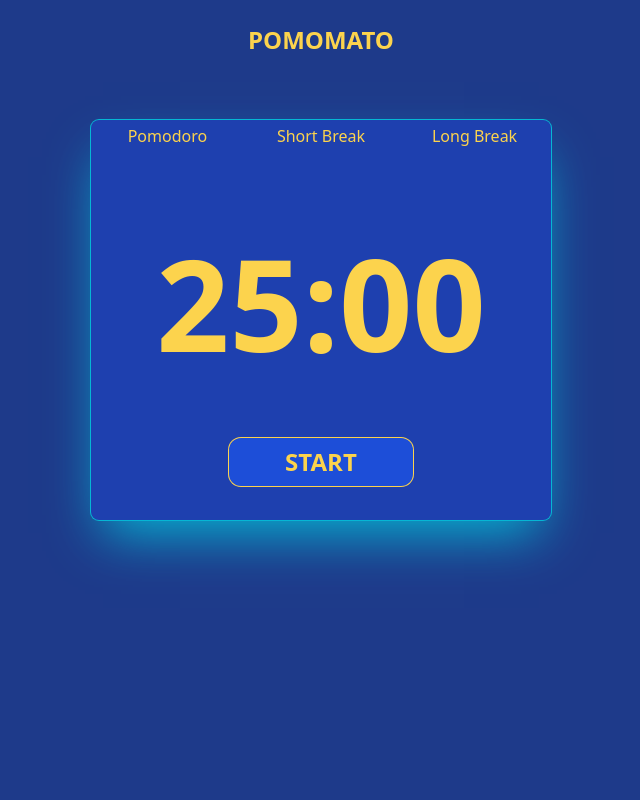
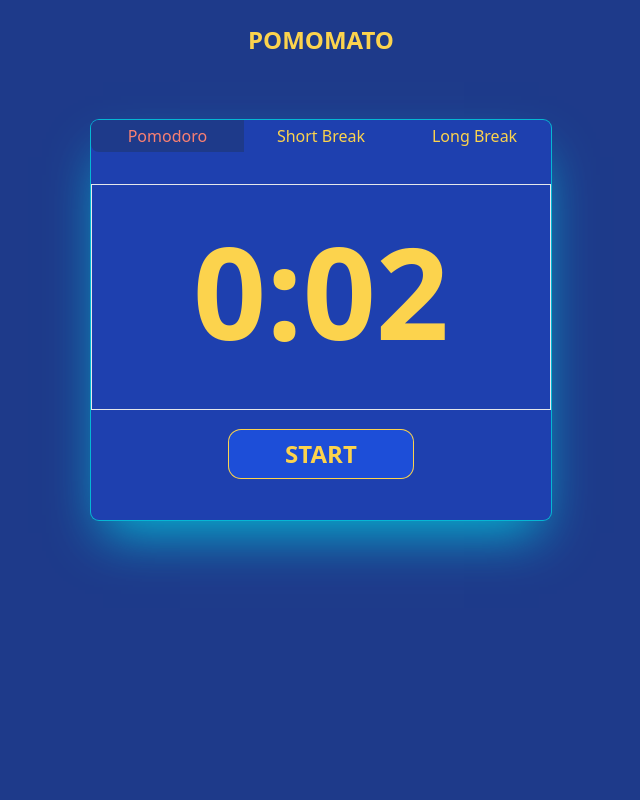
Before and after one commit to XnoahR/Pomodoro, a plain HTML site: page index.html in a window 1280 px wide. Both pictures are taken after a click on the button "START". Shown: the top 800 px of the page, without its empty margins (319-959 px from the left). Drawn offline with nearby package versions, Linux system fonts and the light colour scheme.

Commit message:
Minutes work properly, need change session

```diff
--- a/index.html
+++ b/index.html
@@ -6,6 +6,7 @@
     <meta name="viewport" content="width=device-width, initial-scale=1.0">
     <title>Document</title>
     <script src="https://cdn.tailwindcss.com"></script>
+    <link rel="stylesheet" href="style.css">
 </head>
 
 <body class="bg-blue-900 text-amber-300">
@@ -13,30 +14,30 @@
         <h1 class="mt-6 mb-16 text-2xl uppercase font-bold text-center">Pomomato</h1>
         <div class="w-3/5 h-1/2 mx-auto  bg-blue-800 shadow-2xl rounded-lg ring-1 ring-cyan-500 shadow-cyan-500 pb-6">
             <nav class="w-full mx-auto flex justify-between ">
-                <a href="#"
-                    class="text-center w-1/3 py-1 hover:bg-blue-700 transition-all duration-200 ease-in">Pomodoro</a>
-                <a href="#" class="text-center w-1/3 py-1 hover:bg-blue-700 transition-all duration-200 ease-in">Short
-                    Break</a>
-                <a href="#" class="text-center w-1/3 py-1 hover:bg-blue-700 transition-all duration-200 ease-in">Long
-                    Break</a>
+                <button id="pomodoro-session"
+                    class="text-center w-1/3 py-1 rounded-l-lg hover:bg-blue-700 transition-all duration-200 ease-in">Pomodoro</button>
+                <button id="short-break-session"
+                    class="text-center w-1/3 py-1  hover:bg-blue-700 transition-all duration-200 ease-in">Short
+                    Break</button>
+                <button id="long-break-session"
+                    class="text-center w-1/3 py-1  hover:bg-blue-700 transition-all duration-200 ease-in">Long
+                    Break</button>
             </nav>
-            <div class="w-full h-3/5 mt-12  flex flex-col justify-center ">
-                <p class="text-9xl mb-5 font-semibold text-center ">25:00</p>
+            <div
+                class="w-full h-3/5 mt-8 pb-3  flex border items-center justify-center text-9xl mb-5 font-semibold text-center">
+                <span id="minute">25</span>
+                <span>:</span>
+                <span id="second">00</span>
             </div>
             <div class=" w-full h-12 mt-3 flex justify-center">
-                <button class="w-2/5 h-full text-2xl uppercase font-semibold rounded-xl ring-1 ring-amber-300 bg-blue-700 hover:bg-blue-600 transition-all duration-200 ease-in ">Start
+                <button id="start"
+                    class="w-2/5 h-full text-2xl uppercase font-semibold rounded-xl ring-1 ring-amber-300 bg-blue-700 hover:bg-blue-600 transition-all duration-200 ease-in ">Start
                 </button>
             </div>
         </div>
 
     </section>
-
-    <svg width="150" height="150">
-        <circle cx="50" cy="60" r="40" stroke="green" stroke-width="4" fill="yellow">
-    </svg>
-    <svg class="w-36 h-36 bg-slate-50 ">
-        <rect class="w-16 h-16 fill-red-500" x="40" y="40">
-    </svg>
+    <script src="script.js"></script>
 </body>
 
 </html>
--- a/script.js
+++ b/script.js
@@ -0,0 +1,50 @@
+var pomodoro = 1;
+var shortBreak = 5;
+var longBreak = 15;
+
+var totalSession = 4;
+
+isWork = true;
+const pomodoroSession = document.getElementById("pomodoro-session");
+const shortBreakSession = document.getElementById("short-break-session");
+const longBreakSession = document.getElementById("long-break-session");
+const startButton = document.getElementById("start");
+
+let seconds = "00";
+
+window.onload = () => {
+    document.getElementById("minute").innerHTML = pomodoro;
+    document.getElementById("second").innerHTML = seconds;
+
+    isWork = true;
+    pomodoroSession.classList.add("activate");
+    shortBreakSession.classList.remove("activate");
+    longBreakSession.classList.remove("activate");
+    }
+
+    let timeFunction;
+
+    startButton.addEventListener("click", () => {
+        let seconds = "3";
+        let pomodoroTime = pomodoro - 1;
+
+        timeFunction = setInterval(function () {
+            document.getElementById("minute").innerHTML = pomodoroTime;
+            document.getElementById("second").innerHTML = seconds;
+
+            seconds--;
+            if (seconds < 10) {
+                seconds = "0" + seconds;
+            }
+            if(pomodoroTime == 0 && seconds == 0){
+                clearInterval(timeFunction);
+            }
+            if (seconds == 0) {
+                pomodoroTime--;
+                if (pomodoroTime < 10 && pomodoroTime >= 0) {
+                    pomodoroTime = "0" + pomodoroTime;
+                }
+                seconds = "59";
+            }
+        }, 1000);
+    });
--- a/style.css
+++ b/style.css
@@ -0,0 +1,4 @@
+.activate{
+    color:salmon;
+    background-color: rgb(30, 58, 138);
+}
```
